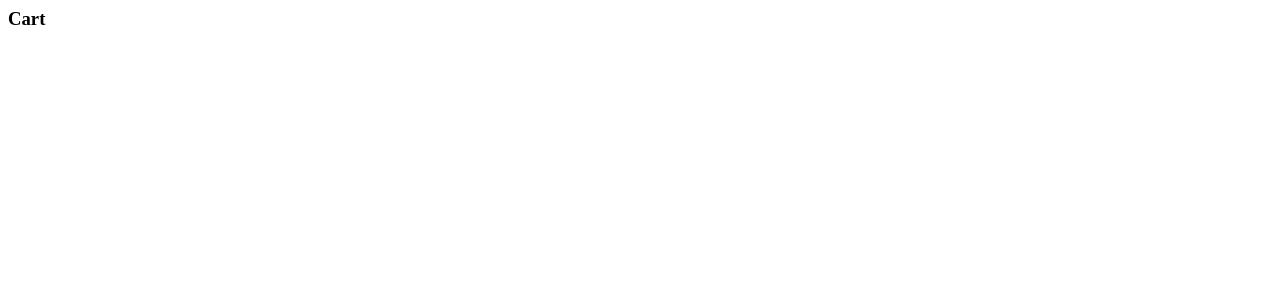
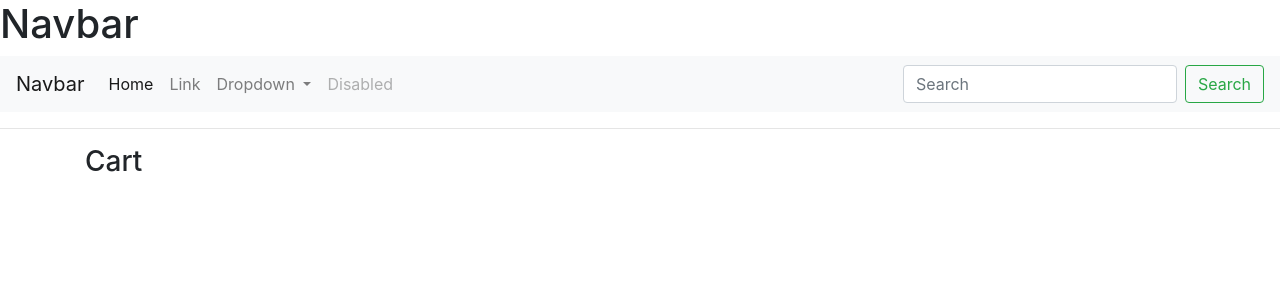
Before and after one commit to amulpatle/Ecom, a Django app: page /cart/ in a window 1280 px wide. Before the commit the part shown is almost empty. Shown: the top 300 px of the page. Run offline with Django 3.2, Linux system fonts and the light colour scheme; some libraries are stand-ins or nearby versions.

Commit message:
bootstrap navbar

```diff
--- a/store/templates/store/cart.html
+++ b/store/templates/store/cart.html
@@ -1 +1,3 @@
+{% extends 'store/main.html' %} {% load static %} {% block content %}
 <h3>Cart</h3>
+{% endblock content %}
--- a/store/templates/store/checkout.html
+++ b/store/templates/store/checkout.html
@@ -1 +1,4 @@
+{% extends 'store/main.html' %} {% load static %} {% block content %}
+
 <h3>Checkout</h3>
+{% endblock content %}
--- a/store/templates/store/main.html
+++ b/store/templates/store/main.html
@@ -17,6 +17,68 @@
   </head>
   <body>
     <h1>Navbar</h1>
+    <!-- Navbar Start -->
+    <nav class="navbar navbar-expand-lg navbar-light bg-light">
+      <a class="navbar-brand" href="#">Navbar</a>
+      <button
+        class="navbar-toggler"
+        type="button"
+        data-toggle="collapse"
+        data-target="#navbarSupportedContent"
+        aria-controls="navbarSupportedContent"
+        aria-expanded="false"
+        aria-label="Toggle navigation"
+      >
+        <span class="navbar-toggler-icon"></span>
+      </button>
+
+      <div class="collapse navbar-collapse" id="navbarSupportedContent">
+        <ul class="navbar-nav mr-auto">
+          <li class="nav-item active">
+            <a class="nav-link" href="#"
+              >Home <span class="sr-only">(current)</span></a
+            >
+          </li>
+          <li class="nav-item">
+            <a class="nav-link" href="#">Link</a>
+          </li>
+          <li class="nav-item dropdown">
+            <a
+              class="nav-link dropdown-toggle"
+              href="#"
+              id="navbarDropdown"
+              role="button"
+              data-toggle="dropdown"
+              aria-haspopup="true"
+              aria-expanded="false"
+            >
+              Dropdown
+            </a>
+            <div class="dropdown-menu" aria-labelledby="navbarDropdown">
+              <a class="dropdown-item" href="#">Action</a>
+              <a class="dropdown-item" href="#">Another action</a>
+              <div class="dropdown-divider"></div>
+              <a class="dropdown-item" href="#">Something else here</a>
+            </div>
+          </li>
+          <li class="nav-item">
+            <a class="nav-link disabled" href="#">Disabled</a>
+          </li>
+        </ul>
+        <form class="form-inline my-2 my-lg-0">
+          <input
+            class="form-control mr-sm-2"
+            type="search"
+            placeholder="Search"
+            aria-label="Search"
+          />
+          <button class="btn btn-outline-success my-2 my-sm-0" type="submit">
+            Search
+          </button>
+        </form>
+      </div>
+    </nav>
+    <!-- Navbar end -->
     <hr />
     <div class="container">{% block content%} {% endblock content %}</div>
 
--- a/store/templates/store/store.html
+++ b/store/templates/store/store.html
@@ -1,4 +1,4 @@
-{% load static %}
-<link rel="stylesheet" type="text/css" href="{% static 'css/main.css' %}" />
+{% extends 'store/main.html' %} {% load static %} {% block content %}
 
 <h3>Store</h3>
+{% endblock content%}
```
